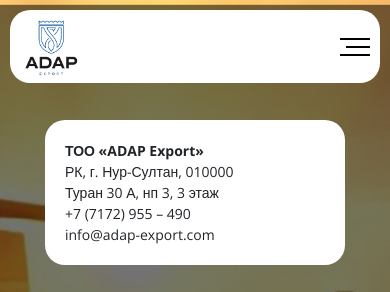
After one commit to aleshka1209/adap-export, a PHP site: page /contact.php in a window 390 px wide. The commit adds this page. Shown: the top 292 px of the page. Run offline with PHP 8.4, Linux system fonts and the light colour scheme.

Commit message:
create news page, contact page

```diff
--- /dev/null
+++ b/contact.php
@@ -0,0 +1,20 @@
+<?php include('nav.php'); ?>
+
+<div class="contact bg">
+    <div class="container">
+        <div class="contact__block">
+            <div class="contact__item">
+                <iframe src="https://www.google.com/maps/embed?pb=!1m18!1m12!1m3!1d2503.898701770514!2d71.4063954!3d51.1287765!2m3!1f0!2f0!3f0!3m2!1i1024!2i768!4f13.1!3m3!1m2!1s0x4245869cd34557c1%3A0xa605b1bf159e9672!2z0L_RgNC-0YHQvy4g0KLRg9GA0LDQvSAzMNCwLCDQkNGB0YLQsNC90LAgMDEwMDAw!5e0!3m2!1sru!2skz!4v1731345184839!5m2!1sru!2skz" style="border:0; width:500px; height:350px" allowfullscreen="" loading="lazy" referrerpolicy="no-referrer-when-downgrade"></iframe>
+            </div>
+            <div class="contact__item">
+                <p class="b">ТОО «ADAP Export»</p>
+                <p>РК, г. Нур-Султан, 010000</p>
+                <p>Туран 30 А, нп 3, 3 этаж</p>
+                <p><a href="tel:77172955490">+7 (7172) 955 – 490</a></p>
+                <p>info@adap-export.com</p>
+            </div>
+        </div>
+    </div>
+</div>
+
+<?php include('footer.php');?>
--- a/css/style.css
+++ b/css/style.css
@@ -389,6 +389,69 @@
     padding: 0 0 10px;
 }
 
+/* Общий фон */
+.bg{
+    background: url('/img/bg-header.jpg');
+    background-repeat: no-repeat;
+    background-size: cover;
+    background-position: top;
+    padding: 120px 0 50px 0;
+}
+
+/* contact */
+.contact{
+    min-height: 800px;
+}
+.contact__block{
+    display: flex;
+    justify-content: space-around;
+    align-items: flex-start;
+}
+iframe{
+    border-radius: 20px;
+}
+.contact__item:last-child{
+    background-color: #fff;
+    min-width: 300px;
+    padding: 20px;
+    border-radius: 20px;
+    position: relative;
+    left: -150px;
+}
+.contact__item:last-child > p{
+    margin: 0;
+}
+
+/* Новостоной блок news */
+
+.news{
+    min-height: 800px;
+}
+.news__block{
+    display: flex;
+    justify-content: space-between;
+    align-items: center;
+}
+.news__item{
+    flex: 0 1 33.33%;
+    background-color: #fff;
+    min-height: 350px;
+    min-width: 300px;
+    border-radius: 20px;
+    text-align: center;
+    margin: 0 10px;
+    padding: 20px 20px 0 20px;
+}
+.news__title{
+    padding-top: 10px;
+}
+.news__btn{
+    padding: 20px 0;
+}
+.news__btn > a{
+    margin: 0;
+    transform: none;
+}
 
 
 @keyframes burgerAnimation {
@@ -424,9 +487,34 @@
         margin-top: 20px;
         margin-left: 0;
     }
+    .about__block{
+        margin: 0 10px;
+    }
+    .contact__block{
+        flex-direction: column;
+    }
+    .contact__item:first-child{
+        order: 2;
+        margin: 0 auto;
+    }
+    .contact__item:last-child{
+        order: 1;
+        left: 0;
+        margin: 0 auto;
+        margin-bottom: 30px;
+    }
+    .news__block{
+        margin: 0 10px;
+    }
   }
   @media (max-width: 990px) {
-
+    .news__block{
+        flex-direction: column;
+    }
+    .news__item{
+        max-width: 400px;
+        margin-bottom: 30px;
+    }
   }
 
   @media (max-width: 770px) {
@@ -442,4 +530,16 @@
     .nav__left, .nav__right{
         display: none;
     }
+    .footer__block{
+        flex-direction: column;
+    }
+    .footer__left{
+        padding: 10px 0;
+    }
+    .footer__right{
+        padding: 10px 0;
+    }
+    iframe{
+        width: 300px !important;
+    }
   }
--- a/nav.php
+++ b/nav.php
@@ -20,7 +20,7 @@
                     <ul class="nav__menu">
                         <li class="nav__item"><a href="index.php">Главная</a></li>
                         <li class="nav__item"><a href="about.php">О компании</a></li>
-                        <li class="nav__item"><a href="">Продукция</a></li>
+                        <li class="nav__item"><a href="#">Продукция</a></li>
                     </ul>
                 </div>
                 <div class="nav__center">
@@ -30,9 +30,9 @@
                 </div>
                 <div class="nav__right">
                     <ul class="nav__menu">
-                        <li class="nav__item"><a href="">Схема работы</a></li>
-                        <li class="nav__item"><a href="">Новости</a></li>
-                        <li class="nav__item"><a href="">Контакты</a></li>
+                        <li class="nav__item"><a href="#">Схема работы</a></li>
+                        <li class="nav__item"><a href="news.php">Новости</a></li>
+                        <li class="nav__item"><a href="contact.php">Контакты</a></li>
                     </ul>
                 </div>
                 <div class="burger__menu">
```
Also changed, not shown: news.php (added, +52 -0 lines), img/news/1.jpg (added).
